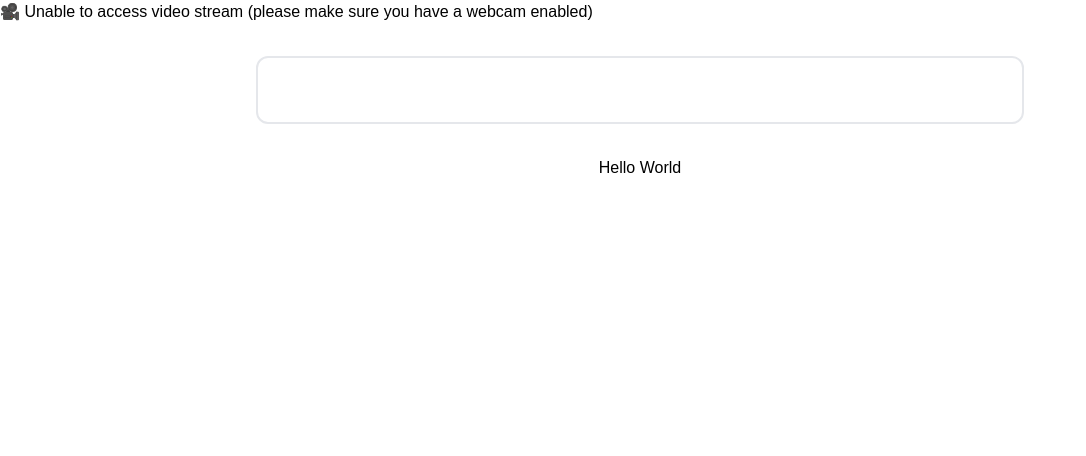
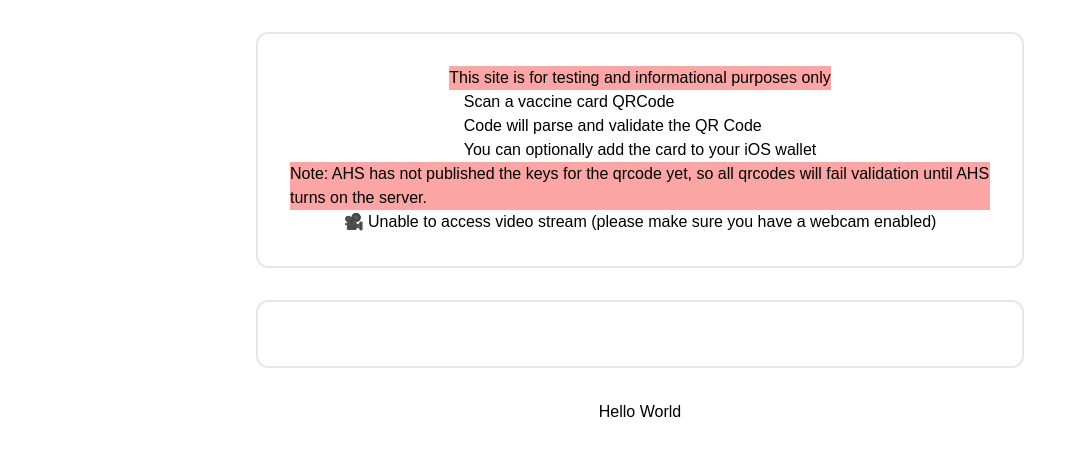
Before and after one commit to Estyn/alberta-card, a website: page index.html in a window 1280 px wide. Shown: the whole page, without its empty margins (0-1086 px from the left). Drawn offline with nearby package versions, Linux system fonts and the light colour scheme.

Commit message:
a bit cleaner

```diff
--- a/index.html
+++ b/index.html
@@ -13,11 +13,17 @@
 
 <body>
 
-
-
-  <div id="loadingMessage">🎥 Unable to access video stream (please make sure you have a webcam enabled)</div>
-  <canvas id="canvas" hidden></canvas>
-
+  <div id="instructions" class="bg-white flex flex-col items-center rounded-xl p-8 border-2 max-w-3xl my-8 mx-4 md:mx-auto">
+    <div class="bg-red-300">This site is for testing and informational purposes only</div>
+    <ul>
+      <li>Scan a vaccine card QRCode</li>
+      <li>Code will parse and validate the QR Code</li>
+      <li>You can optionally add the card to your iOS wallet</li>
+    </ul>
+    <div class="bg-red-300">Note: AHS has not published the keys for the qrcode yet, so all qrcodes will fail validation until AHS turns on the server.</div>
+    <div id="loadingMessage">🎥 Unable to access video stream (please make sure you have a webcam enabled)</div>
+    <canvas id="canvas" hidden></canvas>
+  </div>
   <a href=# id=linkToiOS hidden>Add To iOS Wallet</a>
   <div id=patient class="bg-white flex flex-col items-center rounded-xl p-8 border-2 max-w-3xl my-8 mx-4 md:mx-auto">
 
--- a/src/index.js
+++ b/src/index.js
@@ -13,6 +13,7 @@
 var patientElement = document.getElementById("patient");
 var iosPassButton = document.getElementById("generateiOSPass");
 var linkToiOS = document.getElementById("linkToiOS");
+var instructions = document.getElementById("instructions");
 
 
 var requestID;
@@ -72,6 +73,7 @@
         linkToiOS.setAttribute('href', `https://generatepasses.azurewebsites.net/api/GeneratePass?code=BhnFLvyjJbYjxtzEovAPpZZPdEBNIFobkfOR3Jaf5bbC81C2TNOf1Q==&shc=${patientData.shc}&name=${name}&birthdate=${patientData.patient.birthDate}`);
 
         linkToiOS.hidden = false;
+        instructions.style.display="none"
       })
       return;
     } else {
@@ -99,7 +101,7 @@
 
     linkToiOS.setAttribute('href', `https://370f-50-65-182-139.ngrok.io/api/GeneratePass?shc=${patientData.shc}&name=${name}&birthdate=${patientData.patient.birthDate}`);
     linkToiOS.hidden = false;
-    //axios.get(`https://370f-50-65-182-139.ngrok.io/api/GeneratePass?shc=${patientData.shc}&name=${name}&birthdate=${patientData.patient.birthDate}`)
+    axios.get(`https://370f-50-65-182-139.ngrok.io/api/GeneratePass?shc=${patientData.shc}&name=${name}&birthdate=${patientData.patient.birthDate}`)
     // axios.post('https://370f-50-65-182-139.ngrok.io/api/GeneratePass', {
     //   shc: patientData.shc,
     //   name: patientData.patient.name[0].family + ', ' + patientData.patient.name[0].given.join(' '),
```
Also changed, not shown: dist/index.html.
